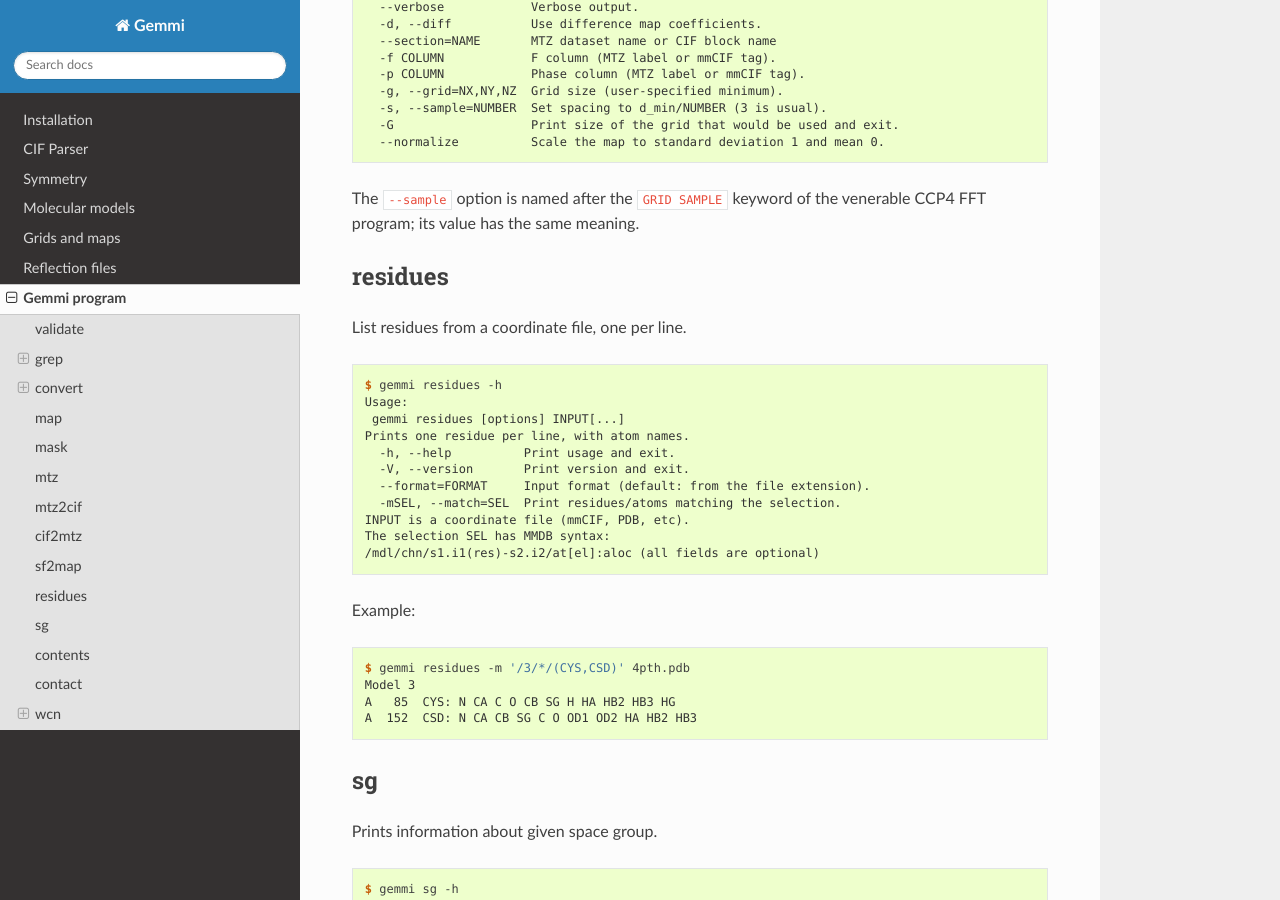
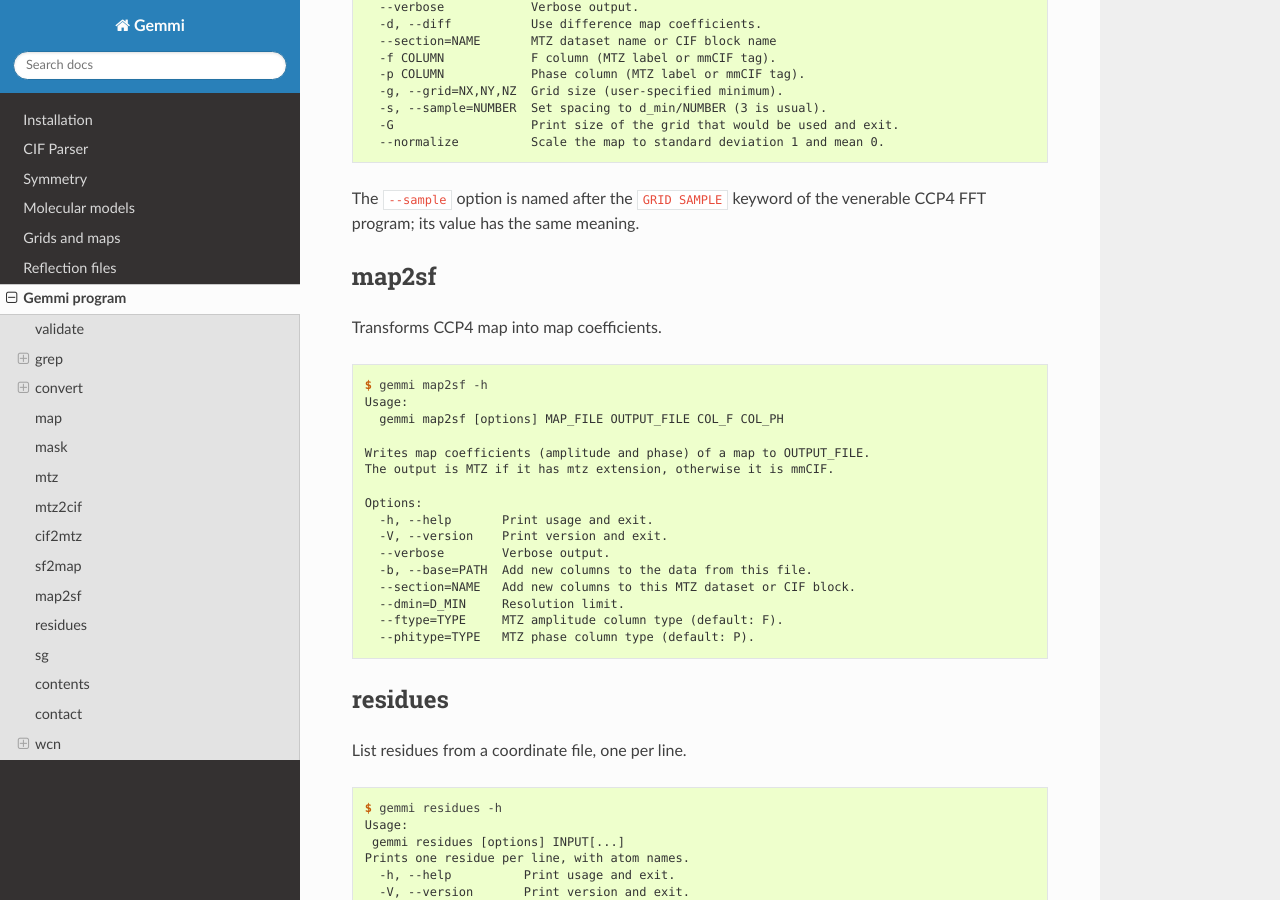
Before and after one commit to project-gemmi/gemmi, a Sphinx documentation site: the page built from docs/utils.rst, in a window 1280 px wide and 900 px high, scrolled down 10693 px. Built offline with Sphinx 7.4.7 and the Read the Docs theme 2.0.0, drawn with Linux system fonts in a browser that asks for light colours.

Commit message:
docs: include map2sf-help

```diff
--- a/docs/utils.rst
+++ b/docs/utils.rst
@@ -366,7 +366,7 @@ Converts reflection data from mmCIF to MTZ.
 .. _sf2map:
 
 sf2map
-=======
+======
 
 Transforms map coefficients from either MTZ or SF mmCIF to CCP4 map.
 
@@ -375,6 +375,14 @@ Transforms map coefficients from either MTZ or SF mmCIF to CCP4 map.
 
 The ``--sample`` option is named after the ``GRID SAMPLE`` keyword of
 the venerable CCP4 FFT program; its value has the same meaning.
+
+map2sf
+======
+
+Transforms CCP4 map into map coefficients.
+
+.. literalinclude:: map2sf-help.txt
+   :language: console
 
 residues
 ========
```
